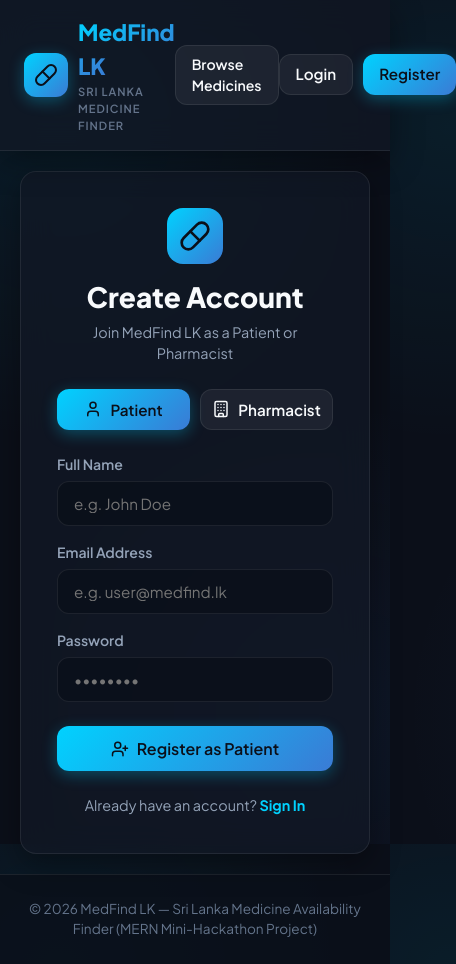
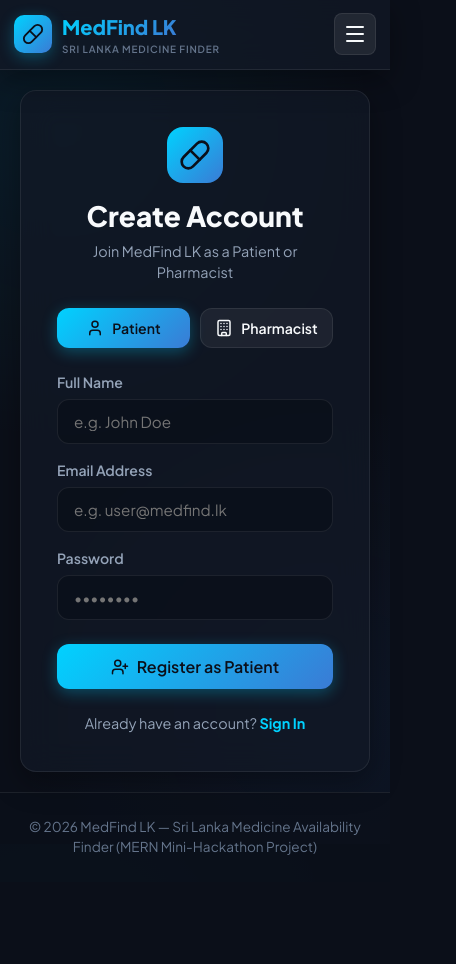
Before and after one commit to it24103609/mini-hackathon, a React app in the folder frontend/: page /register in a window 390 px wide. Shown: the whole page, 456 px wide, since content can reach past the window. After the commit the page ends 882 px from the top, so only its background shows below. Built offline with nearby package versions, Linux system fonts and the light colour scheme; no server answers; the HTML template or start-up script is replaced by a standard one.

Commit message:
feat(frontend): add mobile responsive drawer and convert quick city search to dropdown

```diff
--- a/frontend/src/components/Navbar.jsx
+++ b/frontend/src/components/Navbar.jsx
@@ -1,4 +1,4 @@
-import React from 'react';
+import React, { useState } from 'react';
 import { Link, useNavigate } from 'react-router-dom';
 import { useAuth } from '../context/AuthContext';
 import {
@@ -11,41 +11,47 @@ import {
   PackageCheck,
   Users,
   Building2,
-  History
+  History,
+  Menu,
+  X
 } from 'lucide-react';
 
 const Navbar = () => {
   const { user, logout, cart } = useAuth();
   const navigate = useNavigate();
+  const [mobileMenuOpen, setMobileMenuOpen] = useState(false);
 
   const totalCartItems = cart.reduce((sum, item) => sum + item.quantity, 0);
 
   const handleLogout = () => {
     logout();
+    setMobileMenuOpen(false);
     navigate('/login');
   };
 
+  const closeMenu = () => setMobileMenuOpen(false);
+
   return (
     <nav className="glass-panel" style={{ borderRadius: 0, borderTop: 0, borderLeft: 0, borderRight: 0, position: 'sticky', top: 0, zIndex: 100 }}>
-      <div style={{ maxWidth: '1200px', margin: '0 auto', padding: '16px 24px', display: 'flex', alignItems: 'center', justifyContent: 'space-between' }}>
+      <div className="navbar-container">
 
         {/* Logo */}
-        <Link to="/" style={{ textDecoration: 'none', display: 'flex', alignItems: 'center', gap: '10px' }}>
-          <div style={{ background: 'var(--primary-gradient)', padding: '10px', borderRadius: '12px', display: 'flex', alignItems: 'center', justifyContent: 'center', boxShadow: '0 4px 15px rgba(0,210,255,0.3)' }}>
-            <Pill size={24} color="#0b0f19" />
+        <Link to="/" onClick={closeMenu} style={{ textDecoration: 'none', display: 'flex', alignItems: 'center', gap: '10px' }}>
+          <div style={{ background: 'var(--primary-gradient)', padding: '8px', borderRadius: '10px', display: 'flex', alignItems: 'center', justifyContent: 'center', boxShadow: '0 4px 15px rgba(0,210,255,0.3)' }}>
+            <Pill size={22} color="#0b0f19" />
           </div>
           <div>
-            <span style={{ fontSize: '1.4rem', fontWeight: 800, background: 'var(--primary-gradient)', WebkitBackgroundClip: 'text', WebkitTextFillColor: 'transparent' }}>
+            <span style={{ fontSize: '1.25rem', fontWeight: 800, background: 'var(--primary-gradient)', WebkitBackgroundClip: 'text', WebkitTextFillColor: 'transparent' }}>
               MedFind LK
             </span>
-            <span style={{ display: 'block', fontSize: '0.7rem', color: 'var(--text-dim)', fontWeight: 600, letterSpacing: '1px' }}>
+            <span style={{ display: 'block', fontSize: '0.62rem', color: 'var(--text-dim)', fontWeight: 600, letterSpacing: '0.8px' }}>
               SRI LANKA MEDICINE FINDER
             </span>
           </div>
         </Link>
 
-        {/* Dynamic Navigation Links based on Role */}
-        <div style={{ display: 'flex', alignItems: 'center', gap: '20px' }}>
+        {/* Desktop Navigation Links */}
+        <div className="navbar-desktop-links">
           <Link to="/" className="btn btn-secondary" style={{ padding: '8px 16px', fontSize: '0.88rem' }}>
             Browse Medicines
           </Link>
@@ -109,8 +115,8 @@ const Navbar = () => {
           )}
         </div>
 
-        {/* User Status / Login Buttons */}
-        <div style={{ display: 'flex', alignItems: 'center', gap: '14px' }}>
+        {/* User Status / Login Buttons (Desktop) */}
+        <div className="navbar-desktop-user">
           {user ? (
             <div style={{ display: 'flex', alignItems: 'center', gap: '12px' }}>
               <div style={{ textAlign: 'right' }}>
@@ -139,7 +145,93 @@ const Navbar = () => {
           )}
         </div>
 
+        {/* Mobile Hamburger Toggle Button */}
+        <button
+          type="button"
+          className="mobile-menu-toggle"
+          onClick={() => setMobileMenuOpen(!mobileMenuOpen)}
+          aria-label="Toggle Navigation Menu"
+        >
+          {mobileMenuOpen ? <X size={24} /> : <Menu size={24} />}
+        </button>
+
       </div>
+
+      {/* Mobile Drawer Menu */}
+      {mobileMenuOpen && (
+        <div className="navbar-mobile-drawer">
+          {user && (
+            <div style={{ padding: '12px 16px', background: 'rgba(0, 210, 255, 0.08)', borderRadius: 'var(--radius-md)', marginBottom: '12px' }}>
+              <div style={{ fontWeight: 700, fontSize: '0.95rem' }}>{user.name}</div>
+              <div style={{ fontSize: '0.78rem', color: 'var(--text-dim)', marginTop: '2px' }}>{user.email}</div>
+              <span className={`badge badge-${user.status === 'approved' ? 'approved' : user.status === 'pending' ? 'pending' : 'rejected'}`} style={{ marginTop: '8px' }}>
+                {user.role} ({user.status})
+              </span>
+            </div>
+          )}
+
+          <Link to="/" onClick={closeMenu} className="btn btn-secondary" style={{ width: '100%', justifyContent: 'flex-start' }}>
+            <Pill size={16} /> Browse Medicines
+          </Link>
+
+          {/* Patient Mobile Links */}
+          {user && user.role === 'patient' && (
+            <>
+              <Link to="/cart" onClick={closeMenu} className="btn btn-primary" style={{ width: '100%', justifyContent: 'flex-start' }}>
+                <ShoppingCart size={18} /> Cart ({totalCartItems})
+              </Link>
+              <Link to="/orders" onClick={closeMenu} className="btn btn-secondary" style={{ width: '100%', justifyContent: 'flex-start' }}>
+                <History size={16} /> My Orders
+              </Link>
+            </>
+          )}
+
+          {/* Pharmacist Mobile Links */}
+          {user && user.role === 'pharmacist' && (
+            <>
+              <Link to="/pharmacist/dashboard" onClick={closeMenu} className="btn btn-secondary" style={{ width: '100%', justifyContent: 'flex-start' }}>
+                <PlusCircle size={16} /> My Medicines
+              </Link>
+              <Link to="/pharmacist/orders" onClick={closeMenu} className="btn btn-secondary" style={{ width: '100%', justifyContent: 'flex-start' }}>
+                <PackageCheck size={16} /> Pharmacy Orders
+              </Link>
+            </>
+          )}
+
+          {/* Admin Mobile Links */}
+          {user && user.role === 'admin' && (
+            <>
+              <Link to="/admin/pharmacists" onClick={closeMenu} className="btn btn-secondary" style={{ width: '100%', justifyContent: 'flex-start' }}>
+                <Building2 size={16} /> Pharmacist Approvals
+              </Link>
+              <Link to="/admin/users" onClick={closeMenu} className="btn btn-secondary" style={{ width: '100%', justifyContent: 'flex-start' }}>
+                <Users size={16} /> Manage Users
+              </Link>
+              <Link to="/admin/orders" onClick={closeMenu} className="btn btn-secondary" style={{ width: '100%', justifyContent: 'flex-start' }}>
+                <PackageCheck size={16} /> Monitor Orders
+              </Link>
+            </>
+          )}
+
+          {/* Login/Register or Logout for Mobile */}
+          <div style={{ paddingTop: '12px', borderTop: '1px solid var(--border-color)', display: 'flex', flexDirection: 'column', gap: '8px' }}>
+            {user ? (
+              <button onClick={handleLogout} className="btn btn-danger" style={{ width: '100%', justifyContent: 'center' }}>
+                <LogOut size={16} /> Logout
+              </button>
+            ) : (
+              <>
+                <Link to="/login" onClick={closeMenu} className="btn btn-secondary" style={{ width: '100%', justifyContent: 'center' }}>
+                  Login
+                </Link>
+                <Link to="/register" onClick={closeMenu} className="btn btn-primary" style={{ width: '100%', justifyContent: 'center' }}>
+                  Register
+                </Link>
+              </>
+            )}
+          </div>
+        </div>
+      )}
     </nav>
   );
 };
--- a/frontend/src/index.css
+++ b/frontend/src/index.css
@@ -242,3 +242,136 @@ input[type="date"].form-input::-webkit-calendar-picker-indicator:hover {
 ::-webkit-scrollbar-thumb:hover {
   background: rgba(255, 255, 255, 0.3);
 }
+
+/* ==========================================================================
+   MOBILE & RESPONSIVE DESIGN (Navbar, Hero, Forms, Filters, Cards)
+   ========================================================================== */
+
+.navbar-container {
+  max-width: 1200px;
+  margin: 0 auto;
+  padding: 14px 20px;
+  display: flex;
+  align-items: center;
+  justify-content: space-between;
+}
+
+.navbar-desktop-links {
+  display: flex;
+  align-items: center;
+  gap: 16px;
+}
+
+.navbar-desktop-user {
+  display: flex;
+  align-items: center;
+  gap: 14px;
+}
+
+.mobile-menu-toggle {
+  display: none;
+  background: rgba(255, 255, 255, 0.08);
+  border: 1px solid var(--border-color);
+  color: var(--text-main);
+  padding: 8px;
+  border-radius: var(--radius-sm);
+  cursor: pointer;
+  align-items: center;
+  justify-content: center;
+  transition: all 0.2s ease;
+}
+
+.mobile-menu-toggle:hover {
+  background: rgba(255, 255, 255, 0.15);
+  border-color: var(--primary);
+}
+
+.navbar-mobile-drawer {
+  display: flex;
+  flex-direction: column;
+  gap: 10px;
+  padding: 16px 20px 20px;
+  background: rgba(11, 15, 25, 0.98);
+  border-bottom: 1px solid var(--border-color);
+  backdrop-filter: blur(20px);
+  -webkit-backdrop-filter: blur(20px);
+  animation: slideDown 0.25s cubic-bezier(0.16, 1, 0.3, 1);
+}
+
+@keyframes slideDown {
+  from {
+    opacity: 0;
+    transform: translateY(-8px);
+  }
+  to {
+    opacity: 1;
+    transform: translateY(0);
+  }
+}
+
+/* Mobile Media Queries (Screens <= 900px) */
+@media (max-width: 900px) {
+  .navbar-desktop-links,
+  .navbar-desktop-user {
+    display: none !important;
+  }
+
+  .mobile-menu-toggle {
+    display: flex !important;
+  }
+
+  /* Hero adjustments for mobile */
+  .hero-heading {
+    font-size: 1.85rem !important;
+    line-height: 1.25 !important;
+  }
+
+  .hero-subtext {
+    font-size: 0.95rem !important;
+    margin-bottom: 20px !important;
+  }
+
+  .hero-panel {
+    padding: 28px 16px !important;
+  }
+
+  /* Page main containers */
+  .page-container {
+    padding: 16px 12px !important;
+  }
+
+  /* Form & card layouts */
+  .form-grid-2 {
+    grid-template-columns: 1fr !important;
+  }
+
+  .filter-grid {
+    grid-template-columns: 1fr !important;
+    gap: 12px !important;
+  }
+
+  .medicine-grid {
+    grid-template-columns: 1fr !important;
+  }
+}
+
+/* Very small mobile screens (<= 480px) */
+@media (max-width: 480px) {
+  body {
+    font-size: 14px;
+  }
+
+  .navbar-container {
+    padding: 12px 14px;
+  }
+
+  .btn {
+    padding: 8px 14px;
+    font-size: 0.88rem;
+  }
+
+  .badge {
+    padding: 3px 8px;
+    font-size: 0.72rem;
+  }
+}
```
Also changed, not shown: frontend/src/pages/BrowseMedicines.jsx (+33 -28 lines).
